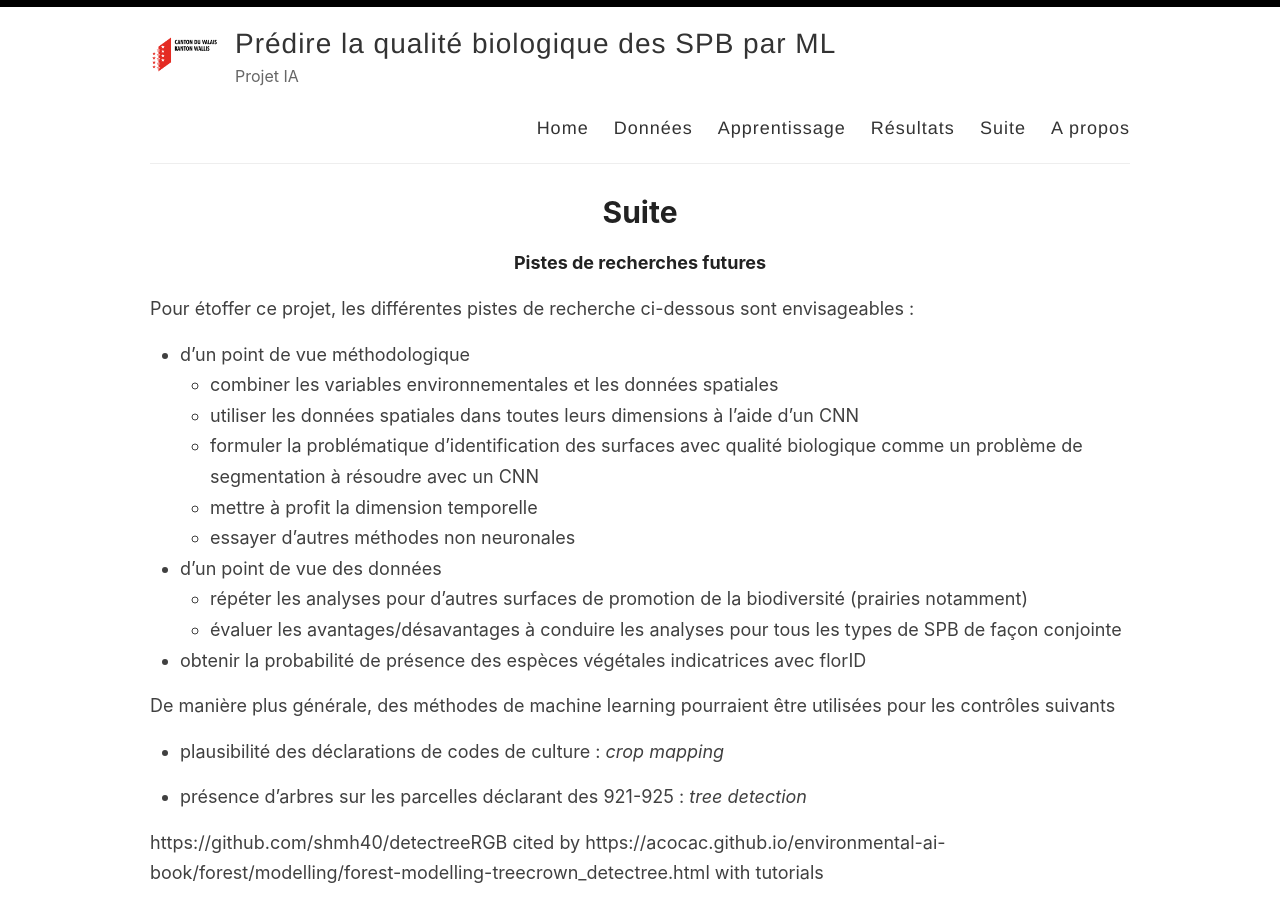
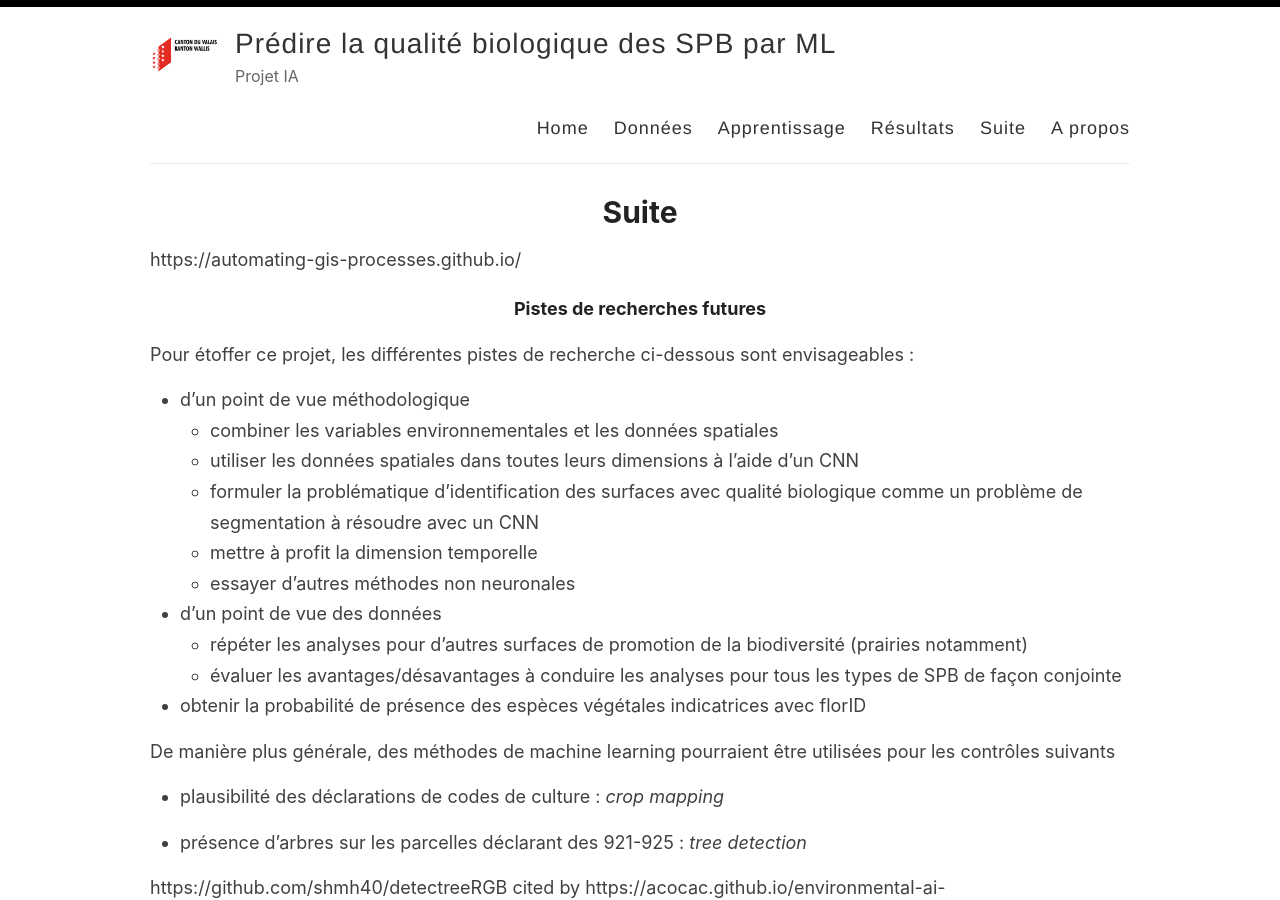
Before and after one commit to sca-opdir/sber-biodiversite-ml-prediction, a Jekyll site: the page built from _pages/suite.md, in a window 1280 px wide and 900 px high. Built offline with Jekyll 4.4.1, drawn with Linux system fonts in a browser that asks for light colours; part of the change alters nothing that is shown.

Commit message:
Update suite.md

```diff
--- a/_pages/suite.md
+++ b/_pages/suite.md
@@ -3,6 +3,8 @@ layout: page
 permalink: /suite/
 title: Suite
 ---
+
+https://automating-gis-processes.github.io/
 
 #### Pistes de recherches futures
 
```
